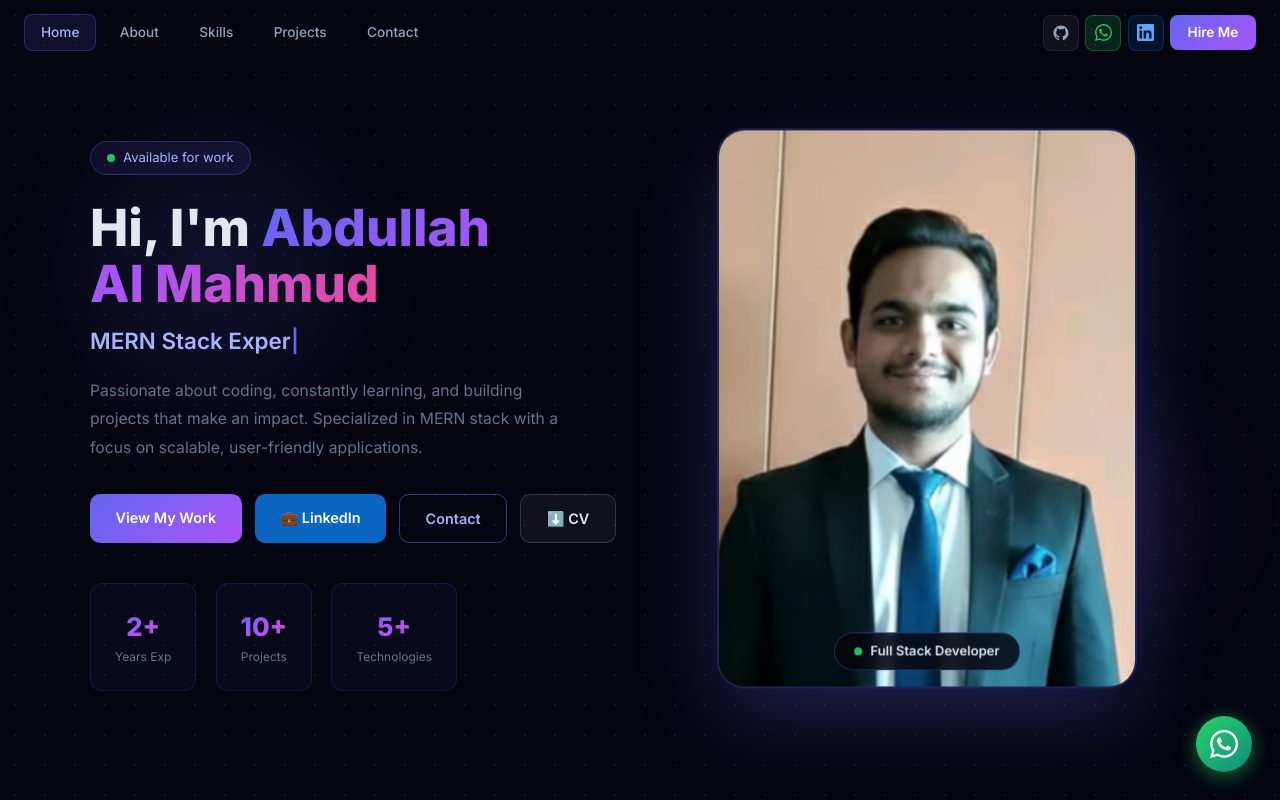
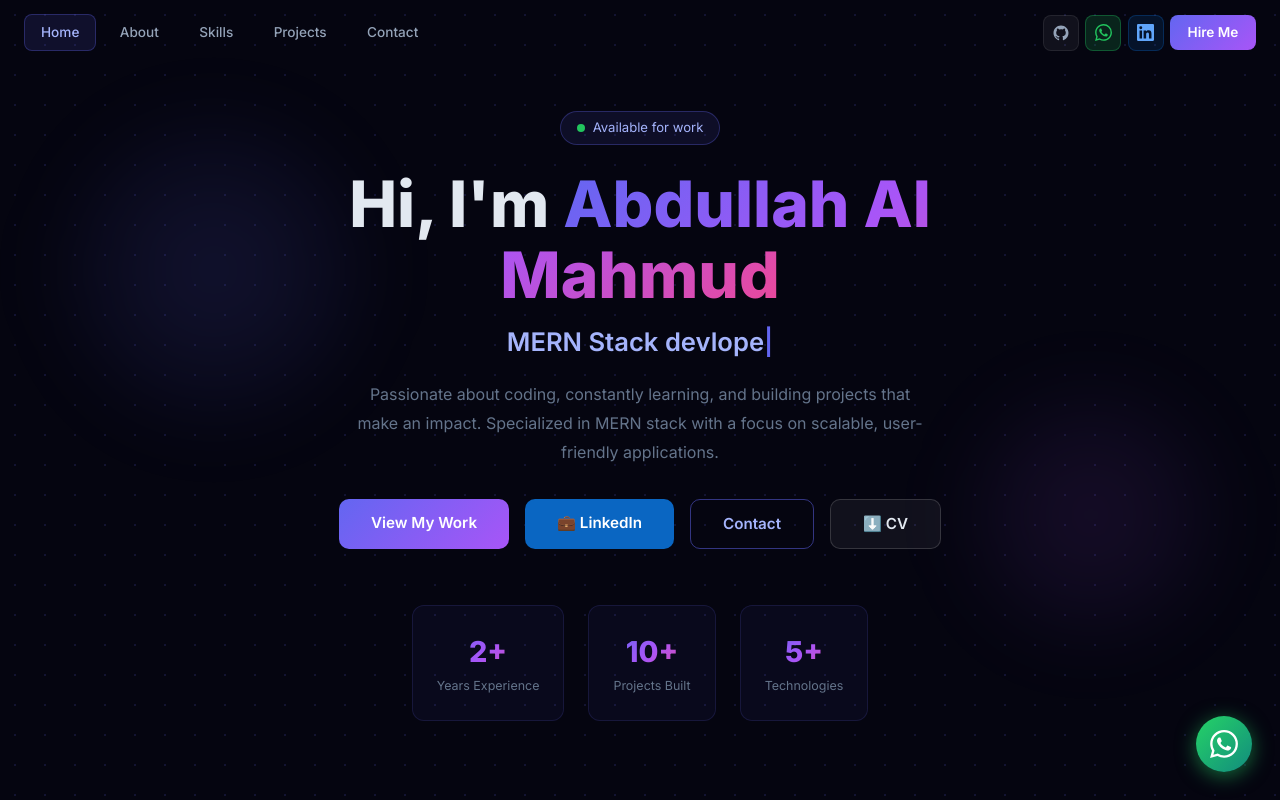
Before and after one commit to Abdullah-Al-Mahmud777/Abdullah-Al-Mahmud-my-personal-porfolie-website, a Next.js app: page / in a window 1280 px wide. Shown: the top 800 px of the page. Built offline with nearby package versions, Linux system fonts and the light colour scheme.

Commit message:
update code

```diff
--- a/app/page.js
+++ b/app/page.js
@@ -58,7 +58,7 @@ const PROJECTS = [
   {
     title: "JibonDaak",
     desc: "Emergency ambulance service platform with live tracking, hospital pre-arrival alerts, and digital triage reports.",
-    tech: ["React.js", "Next.js", "Firebase"],
+    tech: ["React.js", "Next.js", "monodb"],
     link: "https://github.com/Abdullah-Al-Mahmud777",
     live: "https://staging-jibondaak.vercel.app/",
     color: "#22c55e",
@@ -91,14 +91,11 @@ const SOCIAL = [
 ];
 
 export default function Home() {
-  const [mounted, setMounted] = useState(false);
-  const [activeNav, setActiveNav] = useState("Home");
-  const [scrolled, setScrolled] = useState(false);
+  const [activeNav, setActiveNav] = useState("Home");  const [scrolled, setScrolled] = useState(false);
   const [mobileMenu, setMobileMenu] = useState(false);
   const [typed, setTyped] = useState("");
 
-  useEffect(() => { setMounted(true); }, []);
-  const roles = ["Full Stack Developer", "MERN Stack Expert", "React.js Developer", "Node.js Engineer"];
+  const roles = ["Full Stack Developer", "MERN Stack devloper", "React.js Developer", "Node.js Engineer","php/laravel"];
   const roleIndex = useRef(0);
   const charIndex = useRef(0);
   const deleting = useRef(false);
@@ -142,10 +139,6 @@ export default function Home() {
     window.addEventListener("scroll", onScroll);
     return () => window.removeEventListener("scroll", onScroll);
   }, []);
-
-  if (!mounted) return (
-    <div style={{ backgroundColor: "#050510", minHeight: "100vh" }} />
-  );
 
   return (
     <div style={{ backgroundColor: "#050510", minHeight: "100vh", color: "#e2e8f0" }} suppressHydrationWarning>
@@ -273,18 +266,14 @@ export default function Home() {
       )}
 
       {/* HERO */}
-      <section id="home" className="hero-bg dot-grid hero-content" style={{
+      <section id="home" className="hero-bg dot-grid" style={{
         minHeight: "100vh", display: "flex", alignItems: "center", justifyContent: "center",
         padding: "6rem 1.5rem 4rem", position: "relative", overflow: "hidden",
       }}>
-        {/* bg orbs */}
         <div style={{ position: "absolute", top: "15%", left: "5%", width: "300px", height: "300px", borderRadius: "50%", background: "radial-gradient(circle, rgba(99,102,241,0.15), transparent)", filter: "blur(40px)", pointerEvents: "none" }} />
         <div style={{ position: "absolute", bottom: "20%", right: "5%", width: "250px", height: "250px", borderRadius: "50%", background: "radial-gradient(circle, rgba(168,85,247,0.12), transparent)", filter: "blur(40px)", pointerEvents: "none" }} />
 
-        <div style={{ maxWidth: "1100px", width: "100%", position: "relative", zIndex: 1, display: "grid", gridTemplateColumns: "1fr 1fr", gap: "3rem", alignItems: "center" }} className="hero-two-col">
-
-          {/* LEFT — text */}
-          <div style={{ textAlign: "left" }} className="hero-text-col">
+        <div style={{ maxWidth: "800px", width: "100%", position: "relative", zIndex: 1, textAlign: "center" }}>
           <div style={{
             display: "inline-flex", alignItems: "center", gap: "8px",
             background: "rgba(99,102,241,0.1)", border: "1px solid rgba(99,102,241,0.3)",
@@ -295,83 +284,38 @@ export default function Home() {
             Available for work
           </div>
 
-            <h1 className="hero-title" style={{ fontSize: "clamp(2rem, 4vw, 3.8rem)", fontWeight: 800, lineHeight: 1.1, marginBottom: "0.8rem" }}>
-              Hi, I'm{" "}
-              <span className="gradient-text">Abdullah<br />Al Mahmud</span>
+          <h1 style={{ fontSize: "clamp(2rem, 6vw, 4rem)", fontWeight: 800, lineHeight: 1.1, marginBottom: "0.8rem" }}>
+            Hi, I'm <span className="gradient-text">Abdullah Al Mahmud</span>
           </h1>
 
-            <div className="hero-role" style={{ fontSize: "clamp(1rem, 2vw, 1.4rem)", fontWeight: 600, color: "#94a3b8", marginBottom: "1.2rem", minHeight: "2rem" }}>
+          <div style={{ fontSize: "clamp(1rem, 3vw, 1.6rem)", fontWeight: 600, color: "#94a3b8", marginBottom: "1.2rem", minHeight: "2.2rem" }}>
             <span style={{ color: "#a5b4fc" }}>{typed}</span>
             <span style={{ color: "#6366f1" }}>|</span>
           </div>
 
-            <p className="hero-desc" style={{ color: "#64748b", fontSize: "clamp(0.85rem, 1.5vw, 0.98rem)", lineHeight: 1.8, marginBottom: "2rem", maxWidth: "480px" }}>
+          <p style={{ color: "#64748b", fontSize: "clamp(0.88rem, 2vw, 1rem)", lineHeight: 1.8, maxWidth: "580px", margin: "0 auto 2rem" }}>
             Passionate about coding, constantly learning, and building projects that make an impact.
             Specialized in MERN stack with a focus on scalable, user-friendly applications.
           </p>
 
-            <div className="hero-btns" style={{ display: "flex", gap: "0.8rem", flexWrap: "wrap" }}>
-              <a href="#projects" className="btn-primary" style={{ padding: "0.8rem 1.6rem", borderRadius: "10px", color: "#fff", textDecoration: "none", fontWeight: 600, fontSize: "0.9rem" }}>View My Work</a>
+          <div style={{ display: "flex", gap: "1rem", justifyContent: "center", flexWrap: "wrap" }}>
+            <a href="#projects" className="btn-primary" style={{ padding: "0.8rem 2rem", borderRadius: "10px", color: "#fff", textDecoration: "none", fontWeight: 600, fontSize: "0.95rem" }}>View My Work</a>
             <a href="https://www.linkedin.com/in/abdullah-al-mahmud-357566233/" target="_blank" rel="noopener noreferrer"
-                style={{ padding: "0.8rem 1.6rem", borderRadius: "10px", textDecoration: "none", fontWeight: 600, fontSize: "0.9rem", background: "#0a66c2", color: "#fff", display: "inline-block" }}>
+              style={{ padding: "0.8rem 2rem", borderRadius: "10px", textDecoration: "none", fontWeight: 600, fontSize: "0.95rem", background: "#0a66c2", color: "#fff", display: "inline-block" }}>
               💼 LinkedIn
             </a>
-              <a href="#contact" className="btn-secondary" style={{ padding: "0.8rem 1.6rem", borderRadius: "10px", textDecoration: "none", fontWeight: 600, fontSize: "0.9rem" }}>Contact</a>
-              <a href="/cv.pdf" download style={{ padding: "0.8rem 1.6rem", borderRadius: "10px", textDecoration: "none", fontWeight: 600, fontSize: "0.9rem", background: "rgba(255,255,255,0.05)", border: "1px solid rgba(255,255,255,0.15)", color: "#e2e8f0", display: "inline-flex", alignItems: "center", gap: "6px" }}>⬇️ CV</a>
+            <a href="#contact" className="btn-secondary" style={{ padding: "0.8rem 2rem", borderRadius: "10px", textDecoration: "none", fontWeight: 600, fontSize: "0.95rem" }}>Contact</a>
+            <a href="/cv.pdf" download style={{ padding: "0.8rem 2rem", borderRadius: "10px", textDecoration: "none", fontWeight: 600, fontSize: "0.95rem", background: "rgba(255,255,255,0.05)", border: "1px solid rgba(255,255,255,0.15)", color: "#e2e8f0", display: "inline-flex", alignItems: "center", gap: "6px" }}>⬇️ CV</a>
           </div>
 
-            <div className="stats-row" style={{ display: "flex", gap: "1.2rem", marginTop: "2.5rem", flexWrap: "wrap" }}>
-              {[{ num: "2+", label: "Years Exp" }, { num: "10+", label: "Projects" }, { num: "5+", label: "Technologies" }].map(s => (
-                <div key={s.label} className="stat-card" style={{ minWidth: "90px" }}>
-                  <div className="gradient-text" style={{ fontSize: "1.6rem", fontWeight: 800 }}>{s.num}</div>
-                  <div style={{ color: "#64748b", fontSize: "0.75rem", marginTop: "2px" }}>{s.label}</div>
+          <div style={{ display: "flex", gap: "1.5rem", justifyContent: "center", marginTop: "3.5rem", flexWrap: "wrap" }}>
+            {[{ num: "2+", label: "Years Experience" }, { num: "10+", label: "Projects Built" }, { num: "5+", label: "Technologies" }].map(s => (
+              <div key={s.label} className="stat-card" style={{ minWidth: "110px" }}>
+                <div className="gradient-text" style={{ fontSize: "1.8rem", fontWeight: 800 }}>{s.num}</div>
+                <div style={{ color: "#64748b", fontSize: "0.78rem", marginTop: "4px" }}>{s.label}</div>
               </div>
             ))}
           </div>
-          </div>
-
-          {/* RIGHT — banner image */}
-          <div className="hero-img-col" style={{ display: "flex", justifyContent: "center", alignItems: "center" }}>
-            <div className="float" style={{
-              position: "relative", width: "100%", maxWidth: "420px",
-            }}>
-              {/* Glow behind image */}
-              <div style={{
-                position: "absolute", inset: "-20px",
-                background: "radial-gradient(ellipse, rgba(99,102,241,0.25), transparent 70%)",
-                borderRadius: "32px", filter: "blur(20px)",
-              }} />
-              {/* Image card */}
-              <div style={{
-                borderRadius: "28px", overflow: "hidden",
-                border: "2px solid rgba(99,102,241,0.3)",
-                boxShadow: "0 30px 80px rgba(99,102,241,0.25)",
-                position: "relative", aspectRatio: "3/4",
-              }}>
-                <img
-                  src="/profile.jpg"
-                  alt="Abdullah Al Mahmud"
-                  onError={e => {
-                    e.target.style.display = "none";
-                    e.target.parentNode.innerHTML = '<div style="width:100%;height:100%;display:flex;align-items:center;justify-content:center;background:linear-gradient(135deg,rgba(99,102,241,0.2),rgba(168,85,247,0.2));font-size:8rem">👨‍💻</div>';
-                  }}
-                  style={{ width: "100%", height: "100%", objectFit: "cover", objectPosition: "top" }}
-                />
-                {/* Overlay badge */}
-                <div style={{
-                  position: "absolute", bottom: "16px", left: "50%", transform: "translateX(-50%)",
-                  background: "rgba(5,5,16,0.85)", backdropFilter: "blur(10px)",
-                  border: "1px solid rgba(99,102,241,0.4)",
-                  borderRadius: "50px", padding: "0.5rem 1.2rem",
-                  display: "flex", alignItems: "center", gap: "8px", whiteSpace: "nowrap",
-                }}>
-                  <span style={{ width: "8px", height: "8px", borderRadius: "50%", background: "#22c55e", display: "inline-block" }} />
-                  <span style={{ color: "#e2e8f0", fontSize: "0.82rem", fontWeight: 600 }}>Full Stack Developer</span>
-                </div>
-              </div>
-            </div>
-          </div>
-
         </div>
       </section>
 
@@ -622,6 +566,95 @@ export default function Home() {
         </div>
       </section>
 
+      {/* WORK PROGRESS */}
+      <section style={{ padding: "5rem 1.5rem", background: "rgba(99,102,241,0.02)", borderTop: "1px solid rgba(99,102,241,0.08)", borderBottom: "1px solid rgba(99,102,241,0.08)" }}>
+        <div style={{ maxWidth: "1000px", margin: "0 auto" }}>
+          <div style={{ textAlign: "center", marginBottom: "3rem" }}>
+            <p style={{ color: "#6366f1", fontWeight: 600, fontSize: "0.85rem", letterSpacing: "2px", textTransform: "uppercase", marginBottom: "0.5rem" }}>Currently Working On</p>
+            <h2 style={{ fontSize: "2rem", fontWeight: 700, background: "linear-gradient(135deg, #6366f1, #a855f7)", WebkitBackgroundClip: "text", WebkitTextFillColor: "transparent" }}>Work & Progress</h2>
+            <p style={{ color: "#64748b", fontSize: "0.92rem", marginTop: "0.5rem" }}>Follow my journey on LinkedIn & GitHub</p>
+          </div>
+
+          <div style={{ display: "grid", gridTemplateColumns: "repeat(auto-fit, minmax(280px, 1fr))", gap: "1.5rem", marginBottom: "2.5rem" }}>
+            {[
+              {
+                platform: "GitHub",
+                icon: <svg width="22" height="22" viewBox="0 0 24 24" fill="currentColor"><path d="M12 2C6.477 2 2 6.484 2 12.017c0 4.425 2.865 8.18 6.839 9.504.5.092.682-.217.682-.483 0-.237-.008-.868-.013-1.703-2.782.605-3.369-1.343-3.369-1.343-.454-1.158-1.11-1.466-1.11-1.466-.908-.62.069-.608.069-.608 1.003.07 1.531 1.032 1.531 1.032.892 1.53 2.341 1.088 2.91.832.092-.647.35-1.088.636-1.338-2.22-.253-4.555-1.113-4.555-4.951 0-1.093.39-1.988 1.029-2.688-.103-.253-.446-1.272.098-2.65 0 0 .84-.27 2.75 1.026A9.564 9.564 0 0112 6.844c.85.004 1.705.115 2.504.337 1.909-1.296 2.747-1.027 2.747-1.027.546 1.379.202 2.398.1 2.651.64.7 1.028 1.595 1.028 2.688 0 3.848-2.339 4.695-4.566 4.943.359.309.678.92.678 1.855 0 1.338-.012 2.419-.012 2.747 0 .268.18.58.688.482A10.019 10.019 0 0022 12.017C22 6.484 17.522 2 12 2z"/></svg>,
+                color: "#e2e8f0",
+                bg: "rgba(255,255,255,0.05)",
+                border: "rgba(255,255,255,0.1)",
+                href: "https://github.com/Abdullah-Al-Mahmud777",
+                handle: "@Abdullah-Al-Mahmud777",
+                desc: "Open source projects, code contributions, and daily commits. See my repositories and development activity.",
+                stats: [{ label: "Repositories", val: "10+" }, { label: "Languages", val: "5+" }],
+              },
+              {
+                platform: "LinkedIn",
+                icon: <svg width="22" height="22" viewBox="0 0 24 24" fill="currentColor"><path d="M20.447 20.452h-3.554v-5.569c0-1.328-.027-3.037-1.852-3.037-1.853 0-2.136 1.445-2.136 2.939v5.667H9.351V9h3.414v1.561h.046c.477-.9 1.637-1.85 3.37-1.85 3.601 0 4.267 2.37 4.267 5.455v6.286zM5.337 7.433a2.062 2.062 0 01-2.063-2.065 2.064 2.064 0 112.063 2.065zm1.782 13.019H3.555V9h3.564v11.452zM22.225 0H1.771C.792 0 0 .774 0 1.729v20.542C0 23.227.792 24 1.771 24h20.451C23.2 24 24 23.227 24 22.271V1.729C24 .774 23.2 0 22.222 0h.003z"/></svg>,
+                color: "#60a5fa",
+                bg: "rgba(10,102,194,0.1)",
+                border: "rgba(10,102,194,0.3)",
+                href: "https://www.linkedin.com/in/abdullah-al-mahmud-357566233/",
+                handle: "Abdullah Al Mahmud",
+                desc: "Professional updates, project showcases, work experience, and networking. Connect with me professionally.",
+                stats: [{ label: "Experience", val: "2+ yrs" }, { label: "Skills", val: "MERN" }],
+              },
+            ].map(p => (
+              <a key={p.platform} href={p.href} target="_blank" rel="noopener noreferrer"
+                style={{
+                  background: p.bg, border: `1px solid ${p.border}`,
+                  borderRadius: "16px", padding: "1.8rem", textDecoration: "none",
+                  display: "block", transition: "all 0.3s",
+                }}
+                onMouseEnter={e => { e.currentTarget.style.transform = "translateY(-4px)"; e.currentTarget.style.boxShadow = `0 20px 40px ${p.border}`; }}
+                onMouseLeave={e => { e.currentTarget.style.transform = "translateY(0)"; e.currentTarget.style.boxShadow = "none"; }}
+              >
+                <div style={{ display: "flex", alignItems: "center", gap: "0.8rem", marginBottom: "1rem" }}>
+                  <div style={{ color: p.color, display: "flex" }}>{p.icon}</div>
+                  <div>
+                    <div style={{ color: p.color, fontWeight: 700, fontSize: "1rem" }}>{p.platform}</div>
+                    <div style={{ color: "#64748b", fontSize: "0.78rem" }}>{p.handle}</div>
+                  </div>
+                  <div style={{ marginLeft: "auto", color: p.color, fontSize: "1.2rem" }}>↗</div>
+                </div>
+                <p style={{ color: "#94a3b8", fontSize: "0.87rem", lineHeight: 1.7, marginBottom: "1.2rem" }}>{p.desc}</p>
+                <div style={{ display: "flex", gap: "1rem" }}>
+                  {p.stats.map(s => (
+                    <div key={s.label} style={{ background: "rgba(255,255,255,0.03)", borderRadius: "8px", padding: "0.5rem 0.8rem", textAlign: "center" }}>
+                      <div style={{ color: p.color, fontWeight: 700, fontSize: "0.95rem" }}>{s.val}</div>
+                      <div style={{ color: "#64748b", fontSize: "0.72rem" }}>{s.label}</div>
+                    </div>
+                  ))}
+                </div>
+              </a>
+            ))}
+          </div>
+
+          {/* Progress bars */}
+          <div style={{ background: "rgba(255,255,255,0.02)", border: "1px solid rgba(99,102,241,0.15)", borderRadius: "16px", padding: "1.8rem" }}>
+            <h3 style={{ color: "#e2e8f0", fontWeight: 700, fontSize: "1rem", marginBottom: "1.5rem" }}>🚀 Current Development Focus</h3>
+            <div style={{ display: "flex", flexDirection: "column", gap: "1.2rem" }}>
+              {[
+                { label: "JibonDaak — Emergency Ambulance Platform", progress: 65, color: "#22c55e", status: "In Progress" },
+                { label: "MERN Stack Projects", progress: 85, color: "#6366f1", status: "Active" },
+                { label: "Open Source Contributions", progress: 40, color: "#a855f7", status: "Ongoing" },
+              ].map(item => (
+                <div key={item.label}>
+                  <div style={{ display: "flex", justifyContent: "space-between", marginBottom: "0.4rem" }}>
+                    <span style={{ color: "#e2e8f0", fontSize: "0.88rem", fontWeight: 500 }}>{item.label}</span>
+                    <span style={{ color: item.color, fontSize: "0.78rem", fontWeight: 600, background: `${item.color}15`, padding: "0.1rem 0.6rem", borderRadius: "20px" }}>{item.status}</span>
+                  </div>
+                  <div style={{ background: "rgba(255,255,255,0.05)", borderRadius: "4px", height: "6px", overflow: "hidden" }}>
+                    <div style={{ height: "100%", width: `${item.progress}%`, background: `linear-gradient(90deg, ${item.color}, ${item.color}99)`, borderRadius: "4px", transition: "width 1s ease" }} />
+                  </div>
+                  <div style={{ textAlign: "right", color: "#64748b", fontSize: "0.72rem", marginTop: "3px" }}>{item.progress}%</div>
+                </div>
+              ))}
+            </div>
+          </div>
+        </div>
+      </section>
+
       {/* CONTACT */}
       <section id="contact" className="section-pad" style={{ padding: "6rem 1.5rem", maxWidth: "700px", margin: "0 auto" }}>
         <div style={{ textAlign: "center", marginBottom: "3rem" }}>
```
Lines whose indentation alone changed are shown as unchanged.
